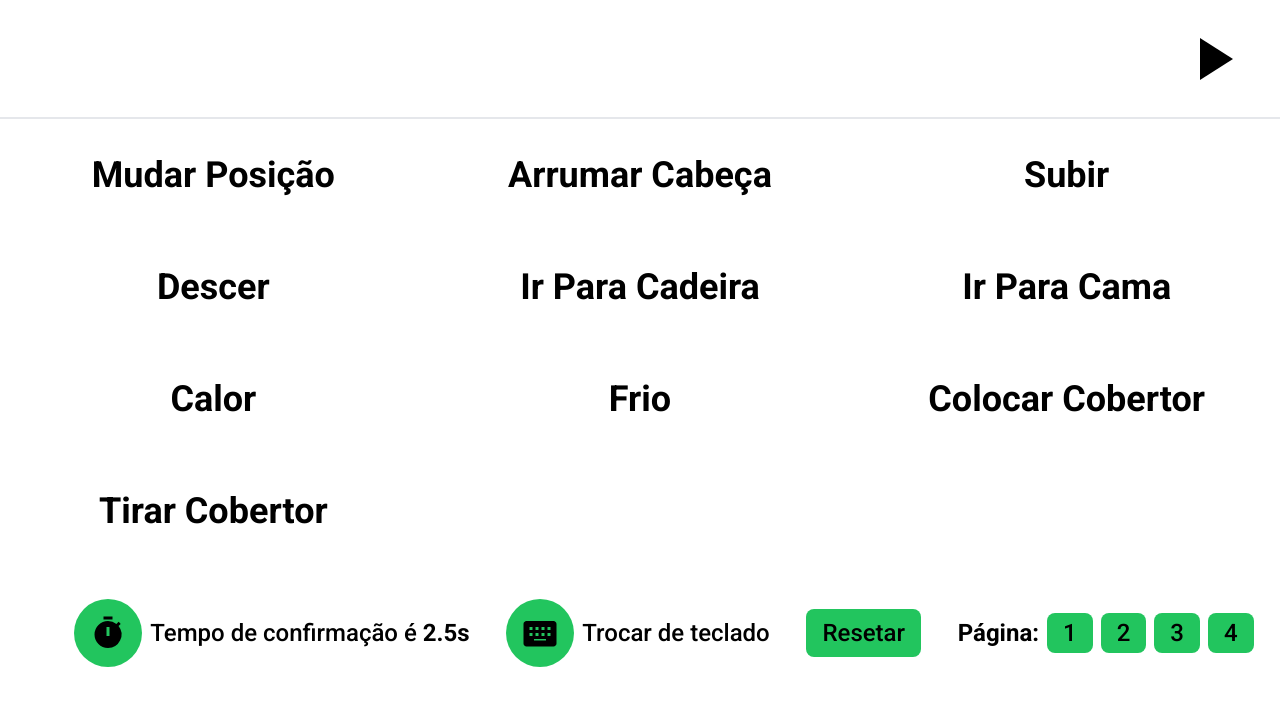
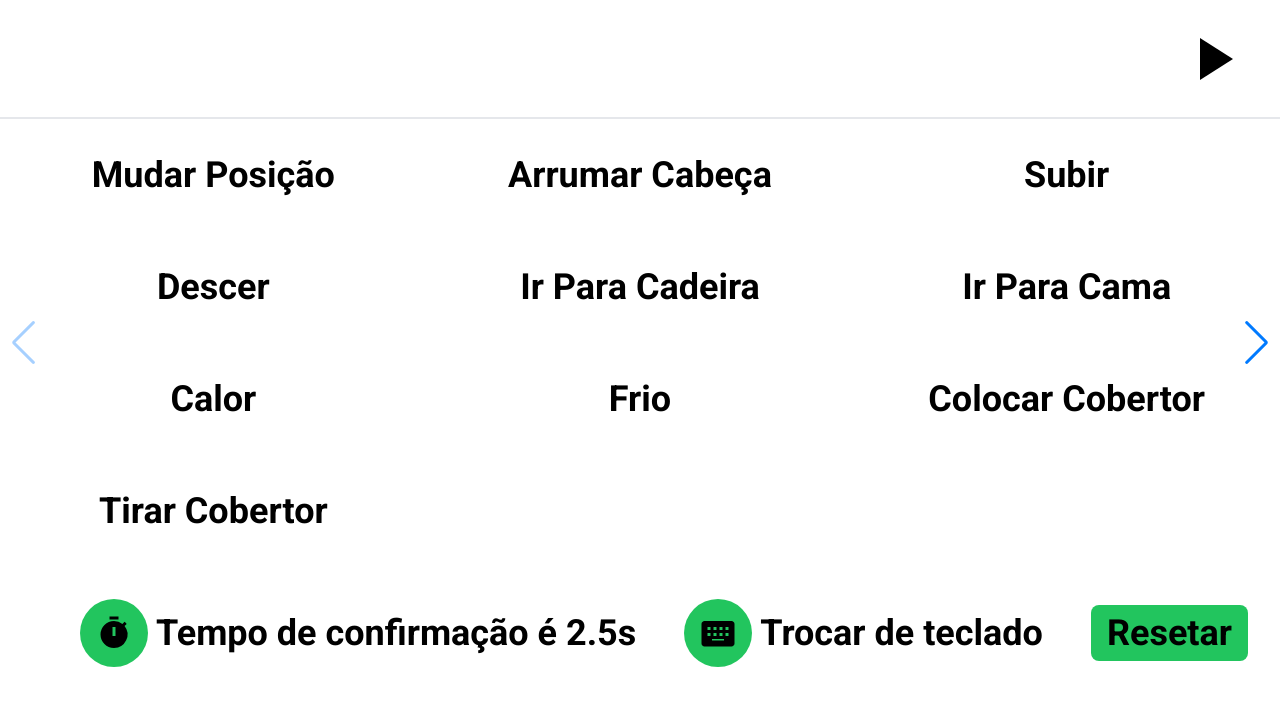
Before and after one commit to Gabriel-Sousa/communication, a React (Vite) app: page /phrases in a window 1280 px wide. Shown: the top 706 px of the page. Built offline with nearby package versions, Linux system fonts and the light colour scheme.

Commit message:
Changed Pagination to slide and  font-size button

```diff
--- a/package.json
+++ b/package.json
@@ -15,7 +15,8 @@
     "react": "^18.2.0",
     "react-dom": "^18.2.0",
     "react-icons": "^4.7.1",
-    "react-router-dom": "^6.8.1"
+    "react-router-dom": "^6.8.1",
+    "swiper": "^9.1.1"
   },
   "devDependencies": {
     "@rocketseat/eslint-config": "^1.2.0",
--- a/src/Pages/Home/index.tsx
+++ b/src/Pages/Home/index.tsx
@@ -6,7 +6,7 @@ export default function Home() {
   const { time, changeTime } = useTime()
 
   return (
-    <div className="slideContainer text-5xl max-lg:text-4xl h-screen flex flex-col items-center justify-center gap-16 p-16 max-w-5xl mx-auto">
+    <div className="slideContainer text-5xl max-lg:text-4xl h-screen flex flex-col items-center justify-center gap-16 p-16 max-w-5xl mx-auto text-center">
       <span> Escolha o tempo para confirmação das letras </span>
       <input
         type="range"
--- a/src/Pages/Keyboard/index.tsx
+++ b/src/Pages/Keyboard/index.tsx
@@ -46,7 +46,7 @@ export default function Keyboard() {
             whichIcon={'clock'}
             title={'Altera tempo de confirmação'}
           />
-          <span className="text-2xl max-lg:text-xl max-md:text-lg">
+          <span className="text-4xl font-bold max-lg:text-2xl max-md:text-xl">
             Tempo de confirmação é <strong>{time / 1000}s</strong>
           </span>
         </div>
@@ -57,13 +57,13 @@ export default function Keyboard() {
             whichIcon={'keyboard'}
             title={'Trocar de teclado'}
           />
-          <span className="text-2xl max-lg:text-xl max-md:text-lg">
+          <span className="text-4xl font-bold max-lg:text-2xl max-md:text-xl">
             Trocar de teclado
           </span>
         </div>
         <div className="flex items-center gap-2">
           <button
-            className="text-2xl max-lg:text-xl max-md:text-lg bg-green-500 rounded-lg hover:brightness-75 px-4 py-2"
+            className="text-4xl font-bold max-lg:text-2xl max-md:text-xl bg-green-500 rounded-lg hover:brightness-75 px-4 py-2"
             onClick={resetInput}
           >
             Resetar
--- a/src/Pages/Phrases/index.tsx
+++ b/src/Pages/Phrases/index.tsx
@@ -77,7 +77,7 @@ export default function Phrases() {
             whichIcon={'clock'}
             title={'Altera tempo de confirmação'}
           />
-          <span className="text-2xl max-lg:text-xl max-md:text-lg">
+          <span className="text-4xl font-bold max-lg:text-2xl max-md:text-xl">
             Tempo de confirmação é <strong>{time / 1000}s</strong>
           </span>
         </div>
@@ -88,19 +88,19 @@ export default function Phrases() {
             whichIcon={'keyboard'}
             title={'Trocar de teclado'}
           />
-          <span className="text-2xl max-lg:text-xl max-md:text-lg">
+          <span className="text-4xl font-bold max-lg:text-2xl max-md:text-xl">
             Trocar de teclado
           </span>
         </div>
         <div className="flex items-center gap-2">
           <button
-            className="text-2xl max-lg:text-xl max-md:text-lg bg-green-500 rounded-lg hover:brightness-75 px-4 py-2"
+            className="text-4xl font-bold max-lg:text-2xl max-md:text-xl bg-green-500 rounded-lg hover:brightness-75 px-4 py-2"
             onClick={resetInput}
           >
             Resetar
           </button>
         </div>
-        <div className="flex items-center gap-2">
+        {/* <div className="flex items-center gap-2">
           <strong className="text-2xl max-lg:text-xl max-md:text-lg">
             Página:
           </strong>
@@ -113,7 +113,7 @@ export default function Phrases() {
               {i + 1}
             </button>
           ))}
-        </div>
+        </div> */}
       </div>
     </main>
   )
--- a/src/components/ButtonPhrases.tsx
+++ b/src/components/ButtonPhrases.tsx
@@ -1,3 +1,9 @@
+import 'swiper/css'
+import 'swiper/css/navigation'
+
+import { Navigation } from 'swiper'
+import { Swiper, SwiperSlide } from 'swiper/react'
+
 import { ButtonSecondary } from './Button/ButtonSecondary'
 
 type Phrase = {
@@ -11,12 +17,32 @@ interface ButtonPhrasesProps {
 
 export function ButtonPhrases({ page, phrases }: ButtonPhrasesProps) {
   return (
-    <div className="grid grid-cols-[repeat(3,_minmax(440px,_1fr))] max-2xl:grid-cols-[repeat(3,_minmax(350px,_1fr))] max-lg:grid-cols-2 max-md:grid-cols-1">
-      {phrases[page - 1].map((phrase) => {
+    <Swiper navigation={true} modules={[Navigation]} className="grid h-[448px]">
+      {phrases.map((_, i) => {
         return (
-          <ButtonSecondary key={phrase.text} text={phrase.text} variantPhrase />
+          <SwiperSlide key={i}>
+            <div className="grid grid-cols-[repeat(3,_minmax(440px,_1fr))] max-2xl:grid-cols-[repeat(3,_minmax(350px,_1fr))] max-lg:grid-cols-2 max-md:grid-cols-1">
+              {phrases[i].map((phrase) => {
+                return (
+                  <ButtonSecondary
+                    key={phrase.text}
+                    text={phrase.text}
+                    variantPhrase
+                  />
+                )
+              })}
+            </div>
+          </SwiperSlide>
         )
       })}
-    </div>
+    </Swiper>
+
+    //     <div className="grid grid-cols-[repeat(3,_minmax(440px,_1fr))] max-2xl:grid-cols-[repeat(3,_minmax(350px,_1fr))] max-lg:grid-cols-2 max-md:grid-cols-1">
+    //   {phrases[page - 1].map((phrase) => {
+    //     return (
+    //       <ButtonSecondary key={phrase.text} text={phrase.text} variantPhrase />
+    //     )
+    //   })}
+    // </div>
   )
 }
--- a/src/styles/global.css
+++ b/src/styles/global.css
@@ -22,6 +22,8 @@ body{
 /* .slideContainer {
   width: 100%;
 } */
+
+
 
 .slider {
   -webkit-appearance: none;
```
Also changed, not shown: 1 other file (tests, documents, lock files or other folders).
